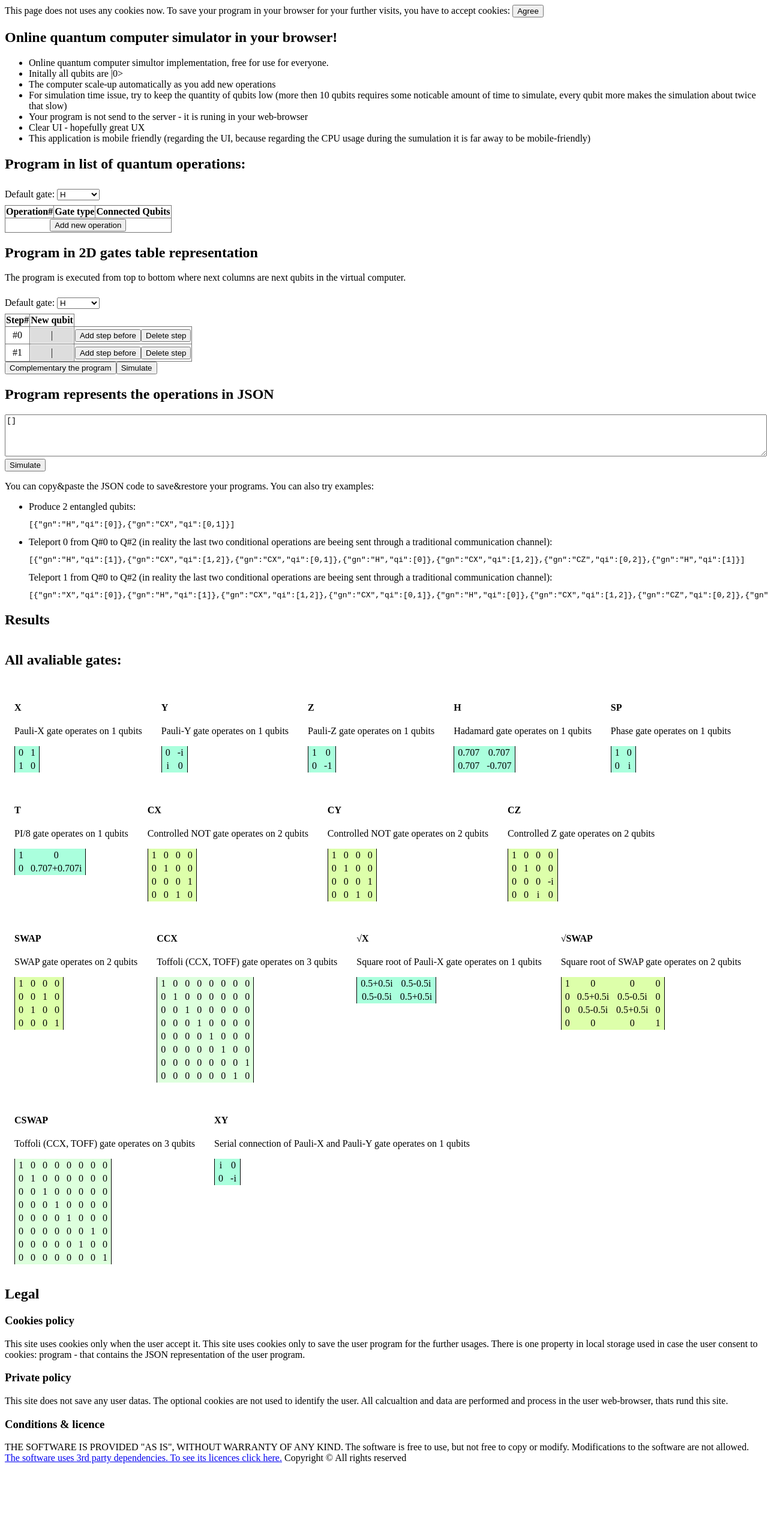
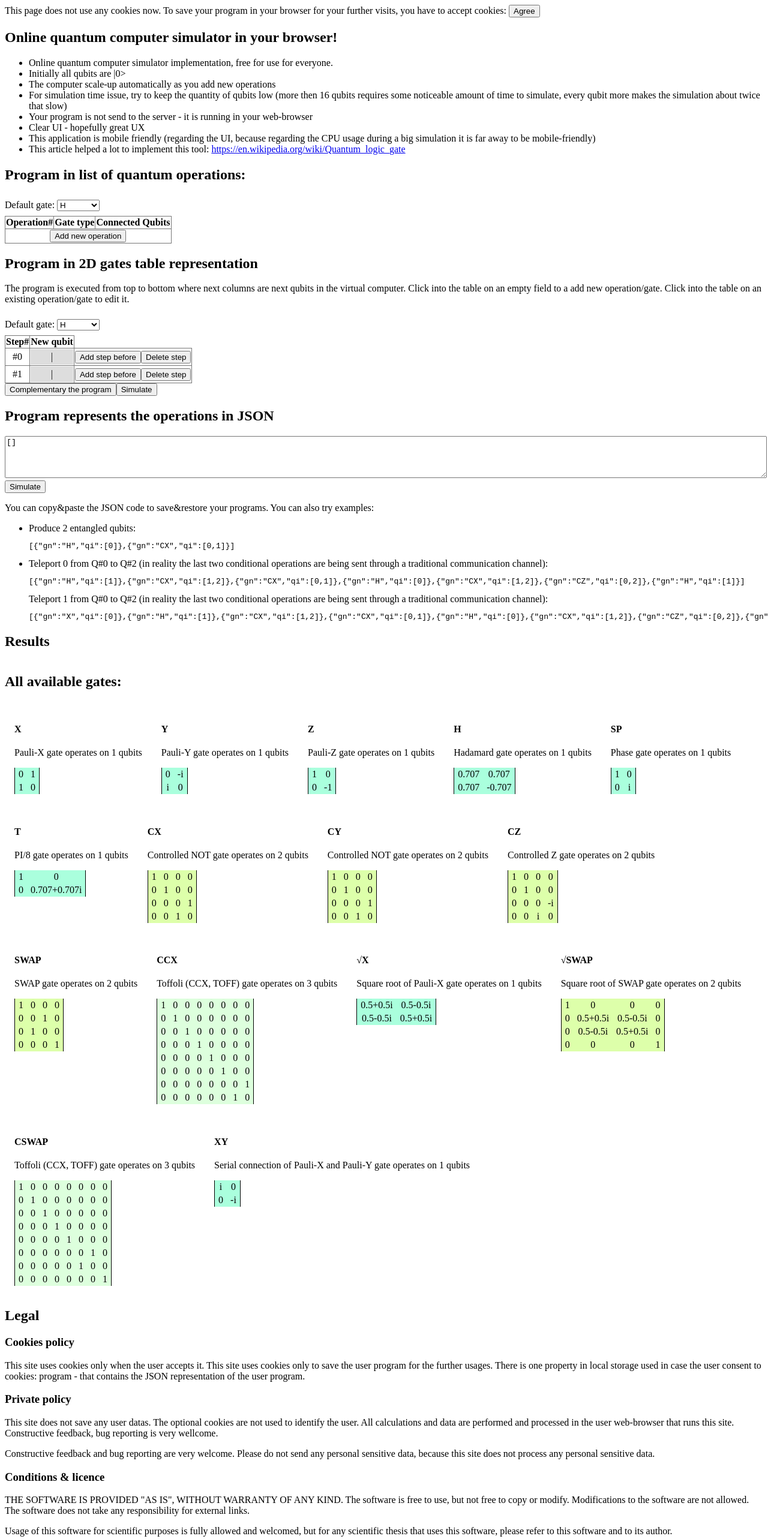
Before and after one commit to adrianscheit/web-quantum-computer-simulator, an Angular app: page / in a window 1280 px wide. Shown: the top 2566 px of the page at 60% size. Before the commit the page ends 2456 px from the top, so only its background shows below. Built offline with nearby package versions, Linux system fonts and the light colour scheme.

Commit message:
Auto-commit on deployment

```diff
--- a/src/app/app.component.html
+++ b/src/app/app.component.html
@@ -1,5 +1,5 @@
 <div [hidden]="cookies">
-    This page does not uses any cookies now. To save your program in your browser for your further visits, you have to
+    This page does not use any cookies now. To save your program in your browser for your further visits, you have to
     accept cookies:
     <button type="button" (click)="cookies=true">Agree</button>
 </div>
@@ -10,16 +10,22 @@
 <section>
     <h1>Online quantum computer simulator in your browser!</h1>
     <ul>
-        <li>Online quantum computer simultor implementation, free for use for everyone.</li>
-        <li>Initally all qubits are |0></li>
+        <li>Online quantum computer simulator implementation, free for use for everyone.</li>
+        <li>Initially all qubits are |0></li>
         <li>The computer scale-up automatically as you add new operations</li>
-        <li>For simulation time issue, try to keep the quantity of qubits low
-            (more then 10 qubits requires some noticable amount of time to simulate, every qubit more makes the
-            simulation about twice that slow)</li>
-        <li>Your program is not send to the server - it is runing in your web-browser</li>
+        <li>
+            For simulation time issue, try to keep the quantity of qubits low (more then 16 qubits requires some
+            noticeable amount of time to simulate, every qubit more makes the simulation about twice that slow)
+        </li>
+        <li>Your program is not send to the server - it is running in your web-browser</li>
         <li>Clear UI - hopefully great UX</li>
-        <li>This application is mobile friendly (regarding the UI, because regarding the CPU usage during the sumulation
-            it is far away to be mobile-friendly)</li>
+        <li>This application is mobile friendly (regarding the UI, because regarding the CPU usage during a big
+            simulation it is far away to be mobile-friendly)</li>
+        <li>
+            This article helped a lot to implement this tool:
+            <a
+                href="https://en.wikipedia.org/wiki/Quantum_logic_gate">https://en.wikipedia.org/wiki/Quantum_logic_gate</a>
+        </li>
     </ul>
 </section>
 
@@ -56,7 +62,11 @@
 
 <section *ngIf="errorMap.size===0">
     <h2>Program in 2D gates table representation</h2>
-    <p>The program is executed from top to bottom where next columns are next qubits in the virtual computer.</p>
+    <p>
+        The program is executed from top to bottom where next columns are next qubits in the virtual computer.
+        Click into the table on an empty field to a add new operation/gate.
+        Click into the table on an existing operation/gate to edit it.
+    </p>
     <app-default-gate [defaultGateName]="defaultGateName" (change)="defaultGateName=$event.target['value']">
     </app-default-gate>
     <table>
@@ -108,10 +118,10 @@
             <pre>{{'[{"gn":"H","qi":[0]},{"gn":"CX","qi":[0,1]}]'}}</pre>
         </li>
         <li>
-            Teleport 0 from Q#0 to Q#2 (in reality the last two conditional operations are beeing sent through a
+            Teleport 0 from Q#0 to Q#2 (in reality the last two conditional operations are being sent through a
             traditional communication channel):
             <pre>{{'[{"gn":"H","qi":[1]},{"gn":"CX","qi":[1,2]},{"gn":"CX","qi":[0,1]},{"gn":"H","qi":[0]},{"gn":"CX","qi":[1,2]},{"gn":"CZ","qi":[0,2]},{"gn":"H","qi":[1]}]'}}</pre>
-            Teleport 1 from Q#0 to Q#2 (in reality the last two conditional operations are beeing sent through a
+            Teleport 1 from Q#0 to Q#2 (in reality the last two conditional operations are being sent through a
             traditional communication channel):
             <pre>{{'[{"gn":"X","qi":[0]},{"gn":"H","qi":[1]},{"gn":"CX","qi":[1,2]},{"gn":"CX","qi":[0,1]},{"gn":"H","qi":[0]},{"gn":"CX","qi":[1,2]},{"gn":"CZ","qi":[0,2]},{"gn":"H","qi":[1]}]'}}</pre>
         </li>
@@ -151,18 +161,24 @@
 </section>
 
 <section>
-    <h2>All avaliable gates:</h2>
+    <h2>All available gates:</h2>
     <div class="flex">
         <app-gate-view *ngFor="let gate of gates" [gate]="gate"></app-gate-view>
     </div>
 </section>
+
+<!-- <section>
+    <h2>Feedback</h2>
+    <textarea></textarea>
+    <button>Submit!</button>
+</section> -->
 
 <section>
     <h2>Legal</h2>
     <section>
         <h3>Cookies policy</h3>
         <p>
-            This site uses cookies only when the user accept it.
+            This site uses cookies only when the user accepts it.
             This site uses cookies only to save the user program for the further usages.
             There is one property in local storage used in case the user consent to cookies: program
             - that contains the JSON representation of the user program.
@@ -172,7 +188,12 @@
         <h3>Private policy</h3>
         <p>
             This site does not save any user datas. The optional cookies are not used to identify the user.
-            All calcualtion and data are performed and process in the user web-browser, thats rund this site.
+            All calculations and data are performed and processed in the user web-browser that runs this site.
+            Constructive feedback, bug reporting is very wellcome.
+        </p>
+        <p>
+            Constructive feedback and bug reporting are very welcome. Please do not send any personal sensitive data,
+            because this site does not process any personal sensitive data.
         </p>
     </section>
     <section>
@@ -181,16 +202,17 @@
             THE SOFTWARE IS PROVIDED "AS IS", WITHOUT WARRANTY OF ANY KIND.
             The software is free to use, but not free to copy or modify.
             Modifications to the software are not allowed.
-            <a href="/3rdpartylicenses.txt">The software uses 3rd party dependencies. To see its licences click here.</a>
+            The software does not take any responsibility for external links.
+        <p>
+            Usage of this software for scientific purposes is fully allowed and welcomed, but for any scientific thesis
+            that uses this software, please refer to this software and to its author.
+        </p>
+        <p>
+            <a href="/3rdpartylicenses.txt">The software uses 3rd party dependencies. To see its licences click
+                here.</a>
             Copyright © All rights reserved
         </p>
     </section>
 </section>
 
-<!-- <section>
-    <h2>Feedback</h2>
-    <textarea></textarea>
-    <button>Submit!</button>
-</section> -->
-
 <app-operation [program]="program" [index]="currentOperationIndex" (exit)="exitOperation()"></app-operation>
```
